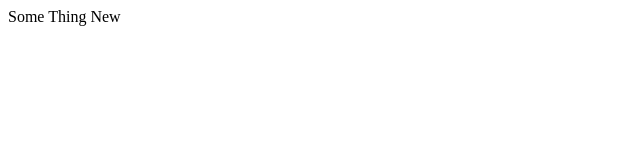
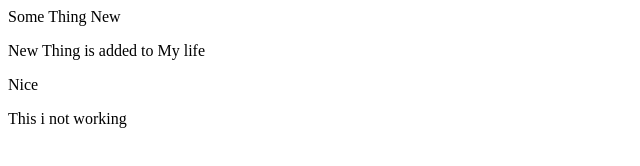
Before and after one commit to Killern64/Global, a plain HTML site: page index.html in a window 1280 px wide. Shown: the whole page, without its empty margins (0-640 px from the left). Drawn offline with Linux system fonts and the light colour scheme.

Commit message:
Not Speical

```diff
--- a/index.html
+++ b/index.html
@@ -1 +1,4 @@
 <p> Some Thing New </p>
+<p>New Thing is added to My life</p>
+<p>Nice</p>
+<p>This i not working </p>
```
